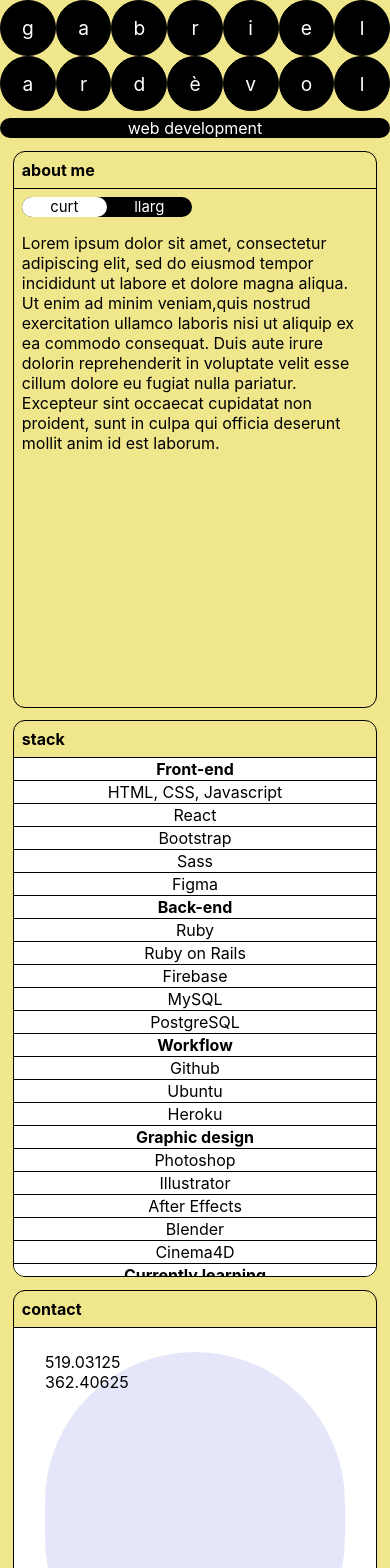
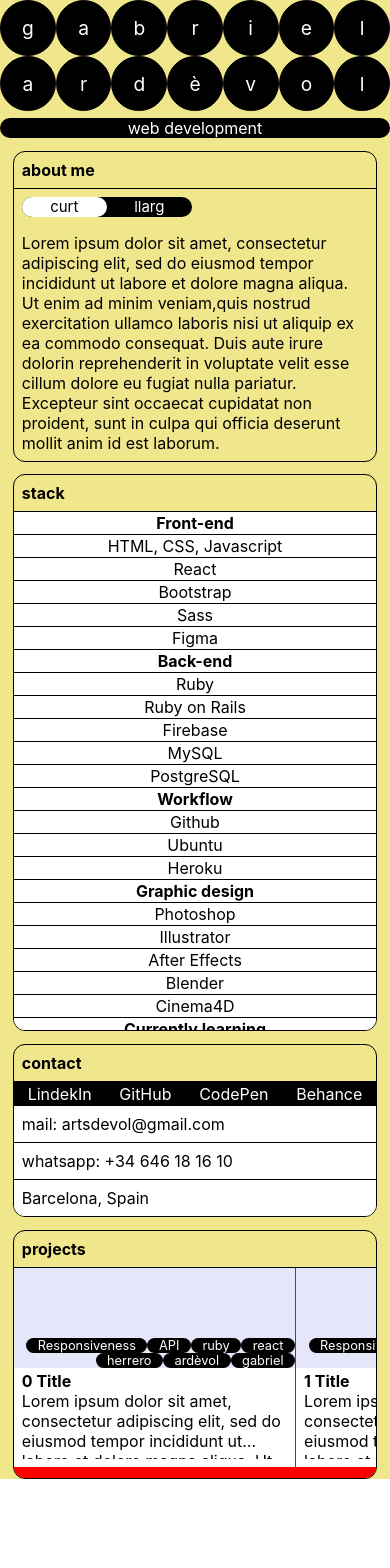
Before and after one commit to gabrielardevol/portfolio-3, a React (Create React App) app: page / in a window 390 px wide. Shown: the top 1568 px of the page. After the commit the page ends 1492 px from the top, so only its background shows below. Built offline with nearby package versions, Linux system fonts and the light colour scheme.

Commit message:
.projects card mobile scroll horizontal

```diff
--- a/src/components/Projects.js
+++ b/src/components/Projects.js
@@ -9,7 +9,6 @@ const Projects = React.forwardRef((props, ref) => {
     <>
       <div ref={ref} className={"projects"}>
          <div id="projects-container">
-          {props.width}
           {projects.map((project, index) => (
             <Project  unfoldSecondLayout={props.unfoldSecondLayout} key={index} index={index} projectHeight={props.projectHeight} projectWidth={props.projectWidth}></Project>
           ))}
--- a/src/style/Card.css
+++ b/src/style/Card.css
@@ -42,7 +42,7 @@
 @media only screen and (max-width: 480px) {
   .card {
     flex-direction: column;
-    height: 66vh
+    max-height: 66vh
 
   }
   .card >  div:nth-child(2) {
--- a/src/style/Projects.css
+++ b/src/style/Projects.css
@@ -1,29 +1,11 @@
-/* .one-row {
-  display: grid;
-  grid-auto-flow: column
-}
 
-.two-columns {
-  display: grid;
-  grid-auto-flow: row;
-}
+@media only screen and (min-width: 480px) {
 
-.two-columns {
-  display: grid;
-  grid-template-columns: 1fr 1fr;
-}
-.three-columns {
-  display: grid;
-  grid-template-columns: 1fr 1fr 1fr;
-}
-.four-columns {
-  display: grid;
-  grid-template-columns: 1fr 1fr 1fr 1fr;
-} */
-.projects{
-  width: 100%;
-  display: grid;
-  overflow: auto
+  .projects{
+    width: 100%;
+    display: grid;
+    overflow: auto
+  }
 }
 
 .projects > div:first-child {
@@ -64,3 +46,8 @@
 .project h3 {
   font-size: 1em; margin: 0px; padding: 0px
 }
+
+@media only screen and (max-width: 480px) {
+  #projects-container {height: 210px}
+
+}
```
Also changed, not shown: TODO.txt.
